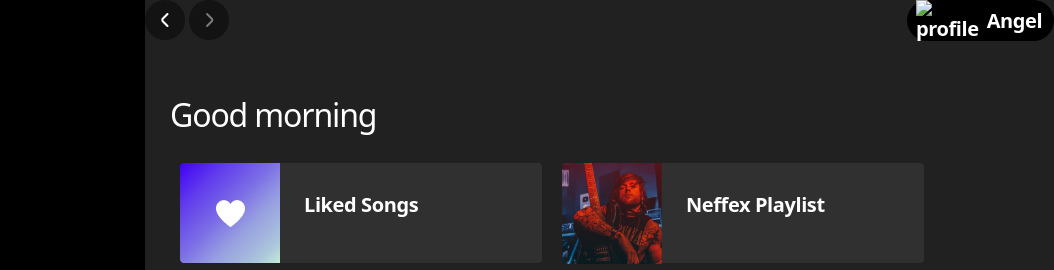
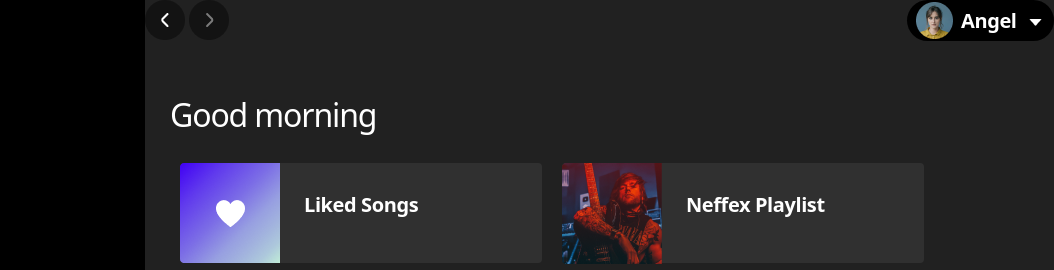
Before and after one commit to yokasdenis/spotifyClone, a plain HTML site: page index.html in a window 1280 px wide. Shown: the top 270 px of the page, 226-1280 px from the left. Drawn offline with nearby package versions, Linux system fonts and the light colour scheme.

Commit message:
Update index.html

```diff
--- a/index.html
+++ b/index.html
@@ -89,7 +89,7 @@
         </div>
         <div class="top-dropdown d-flex align-items-center">
           <div class="mx-1">
-            <img src="imgs/profile.png" alt="profile" />
+            <img src="profile.png" alt="profile" />
           </div>
           <div class="mx-1">
             <span>Angel</span>
```
